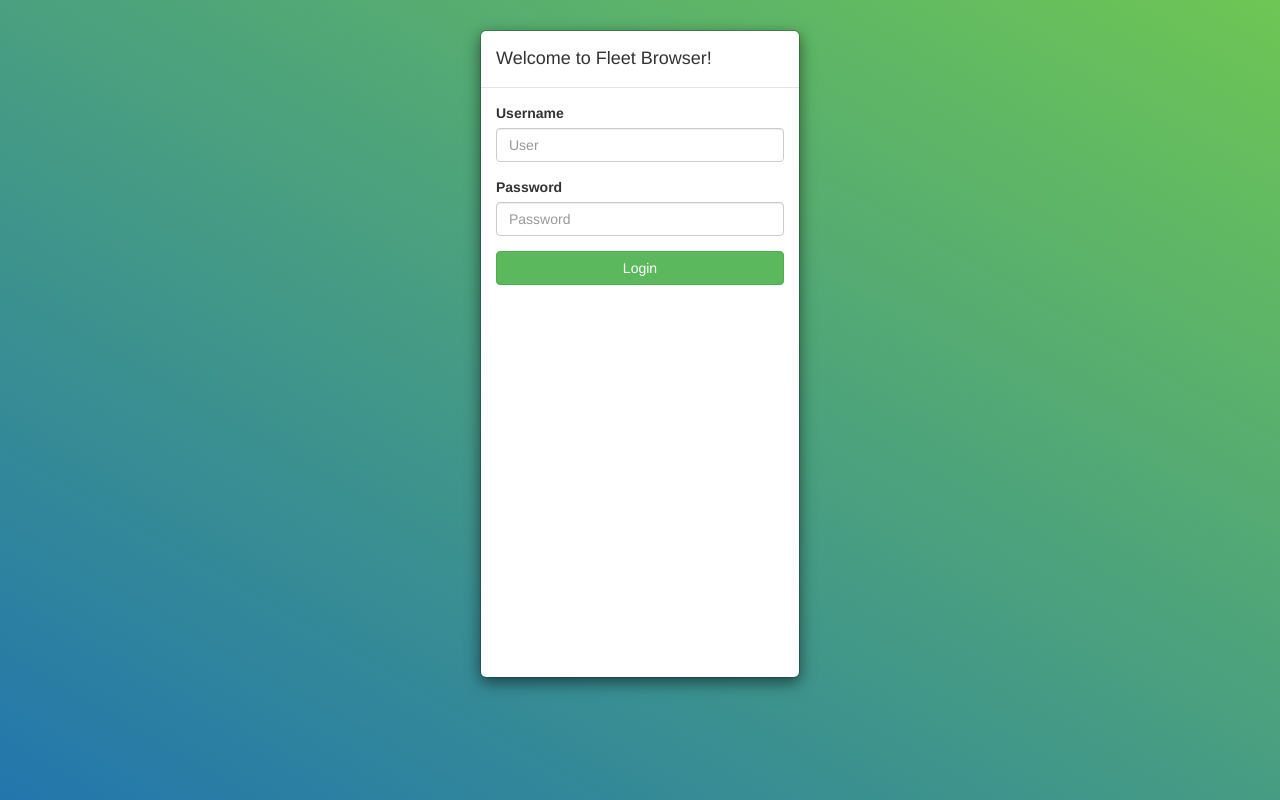
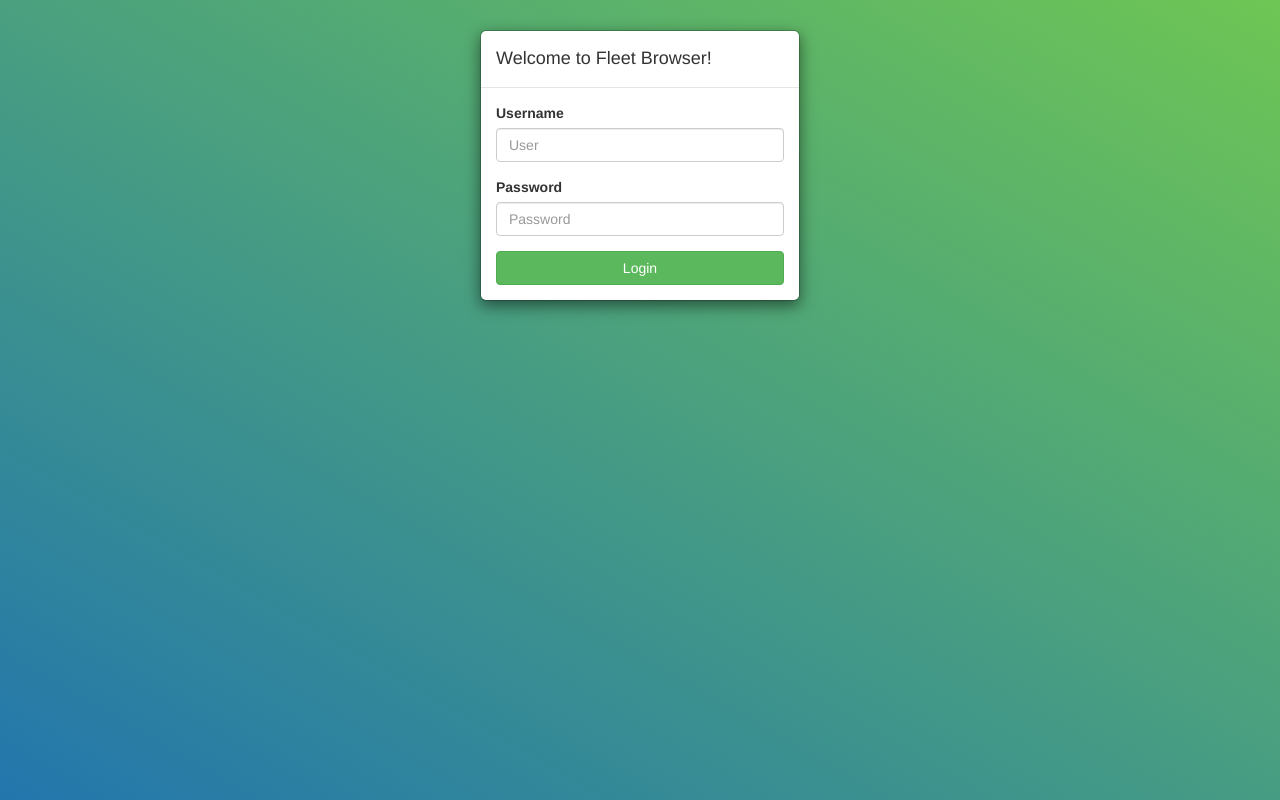
Before and after one commit to kuuji/fleet-browser, a Flask app: page /login in a window 1280 px wide. Run offline with Flask 2, Linux system fonts and the light colour scheme; some libraries are stand-ins or nearby versions.

Commit message:
Fix wrong modal height on login

```diff
--- a/static/css/style.css
+++ b/static/css/style.css
@@ -33,18 +33,6 @@ pre {
   width : 15%;
 }
 
-.modal-dialog,
-.modal-content {
-    height: 90%;
-}
-
-.modal-body {
-  position: relative;
-  /* 100% = dialog height, 120px = header + footer */
-  max-height: calc(100% - 120px);
-  overflow-y: auto;
-}
-
 .simpleLayout .modal-dialog {
     width: 25%;
 }
```
